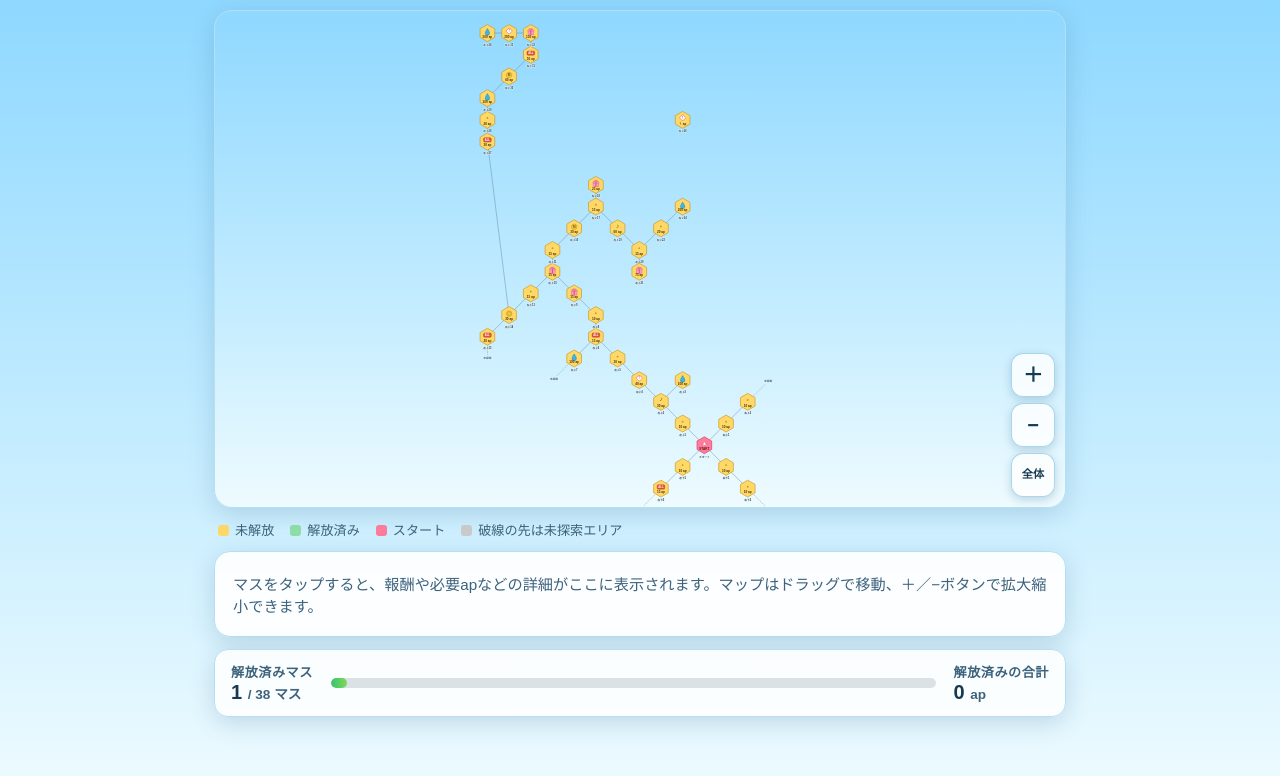
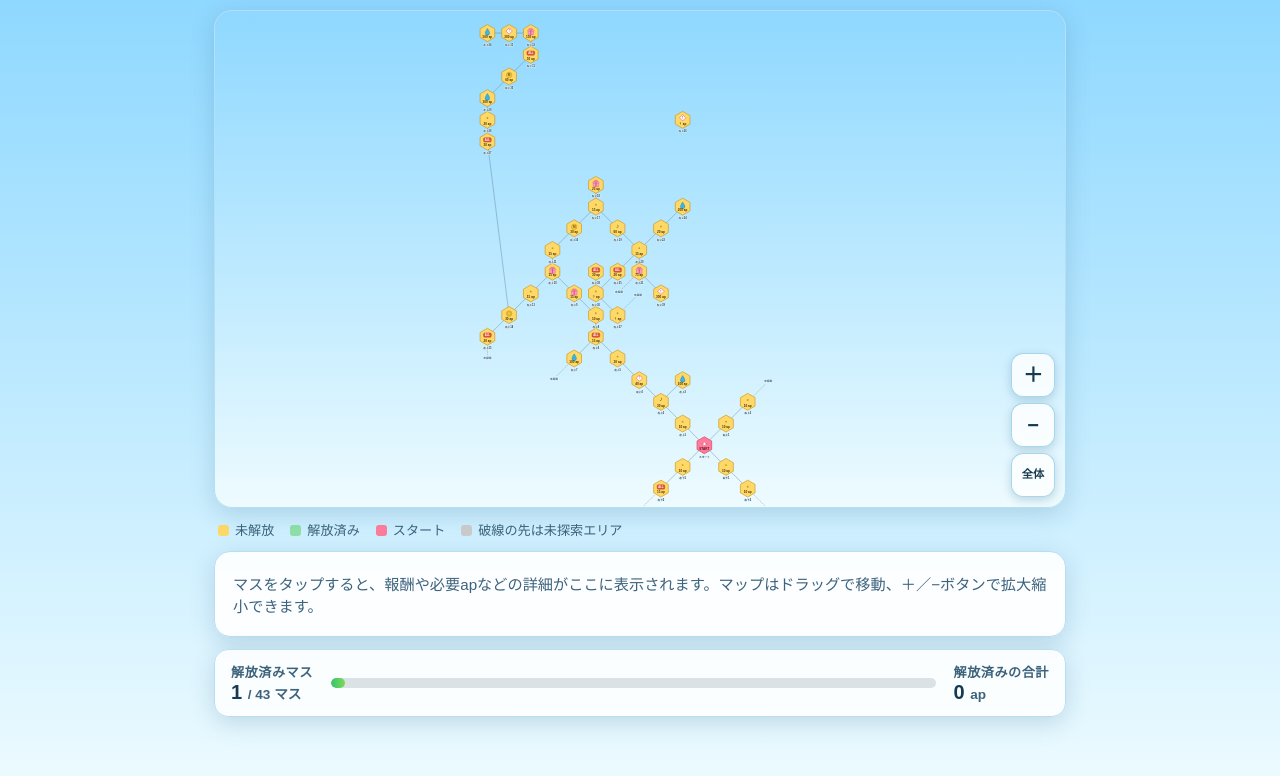
Before and after one commit to takerun3367/ongeki-adventure-map, a plain HTML site: page index.html in a window 1280 px wide. Drawn offline with Linux system fonts and the light colour scheme.

Commit message:
左上20の先の枝を追加（左上35〜39、全43マス）

```diff
--- a/index.html
+++ b/index.html
@@ -317,6 +317,11 @@ const TILES = [
 { id: "P20", name: "左上22", type: "normal", ap: 20, gx: -2, gy: -10},
 { id: "SZ200", name: "左上24", type: "shizuku", ap: 200, gx: -1, gy: -11},
 { id: "BANGX", name: "左上26", type: "event", ap: null, gx: -1, gy: -15},
+{ id: "ALL20N", name: "左上35", type: "all", ap: 20, gx: -4, gy: -8},
+{ id: "A1F", name: "左上36", type: "normal", ap: null, gx: -5, gy: -7},
+{ id: "A2F", name: "左上37", type: "normal", ap: null, gx: -4, gy: -6},
+{ id: "ALL30N", name: "左上38", type: "all", ap: 30, gx: -5, gy: -8},
+{ id: "B300A", name: "左上39", type: "event", ap: 300, gx: -2, gy: -7},
 { id: "P9-8", name: "左上27", type: "all", ap: 30, gx: -10, gy: -14},
 { id: "P9-7", name: "左上28", type: "normal", ap: 20, gx: -10, gy: -15},
 { id: "P9-6", name: "左上29", type: "shizuku", ap: 100, gx: -10, gy: -16},
@@ -341,6 +346,7 @@ const EDGES = [
 ["P15E", "COIN30"], ["COIN30", "ALL20"], ["COIN30", "P9-8"],
 ["P15A", "M30"], ["M30", "P15B"], ["P15B", "GIFT25"], ["P15B", "SG60"],
 ["SG60", "P15D"], ["P15D", "HEART75"], ["P15D", "P20"],
+["P15D", "ALL20N"], ["ALL20N", "A1F"], ["A1F", "A2F"], ["A1F", "ALL30N"], ["HEART75", "B300A"],
 ["P20", "SZ200"],
 ["P9-8", "P9-7"], ["P9-7", "P9-6"], ["P9-6", "P9-5"], ["P9-5", "P9-4"],
 ["P9-4", "P9-3"], ["P9-3", "P9-2"], ["P9-2", "P9-1"],
@@ -352,6 +358,8 @@ const EDGES = [
 /* 未探索の線: from のマスから (dx, dy) 方向へ写真の外に続く */
 const FRONTIER = [
 { from: "SZ2", dx: -1, dy: 1},
+{ from: "A2F", dx: 1, dy: -1},
+{ from: "HEART75", dx: -1, dy: 1},
 { from: "ALL20", dx: 0, dy: 1},
 { from: "NE2", dx: 1, dy: -1},
 { from: "SW2", dx: -1, dy: 1},
```
